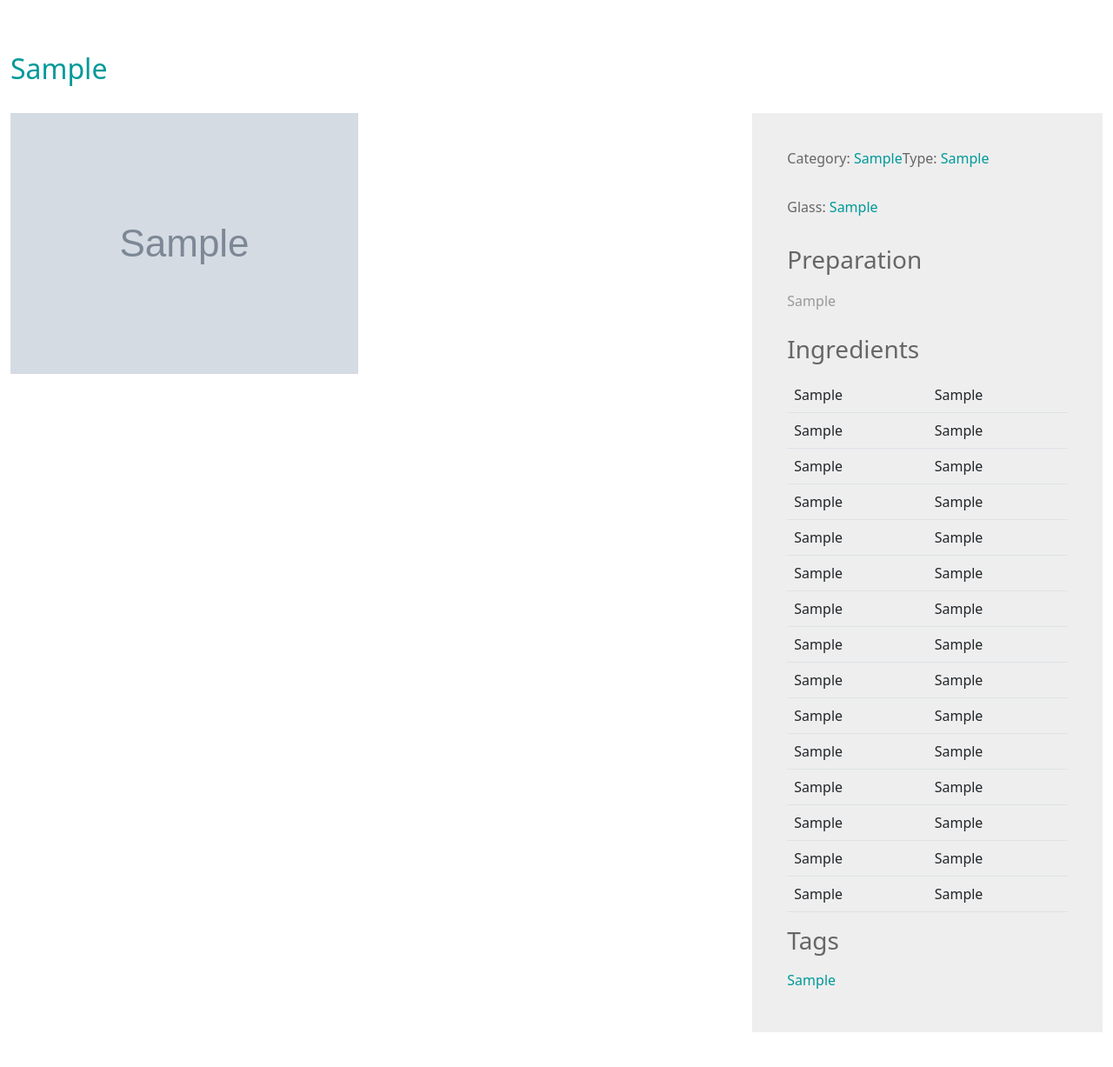
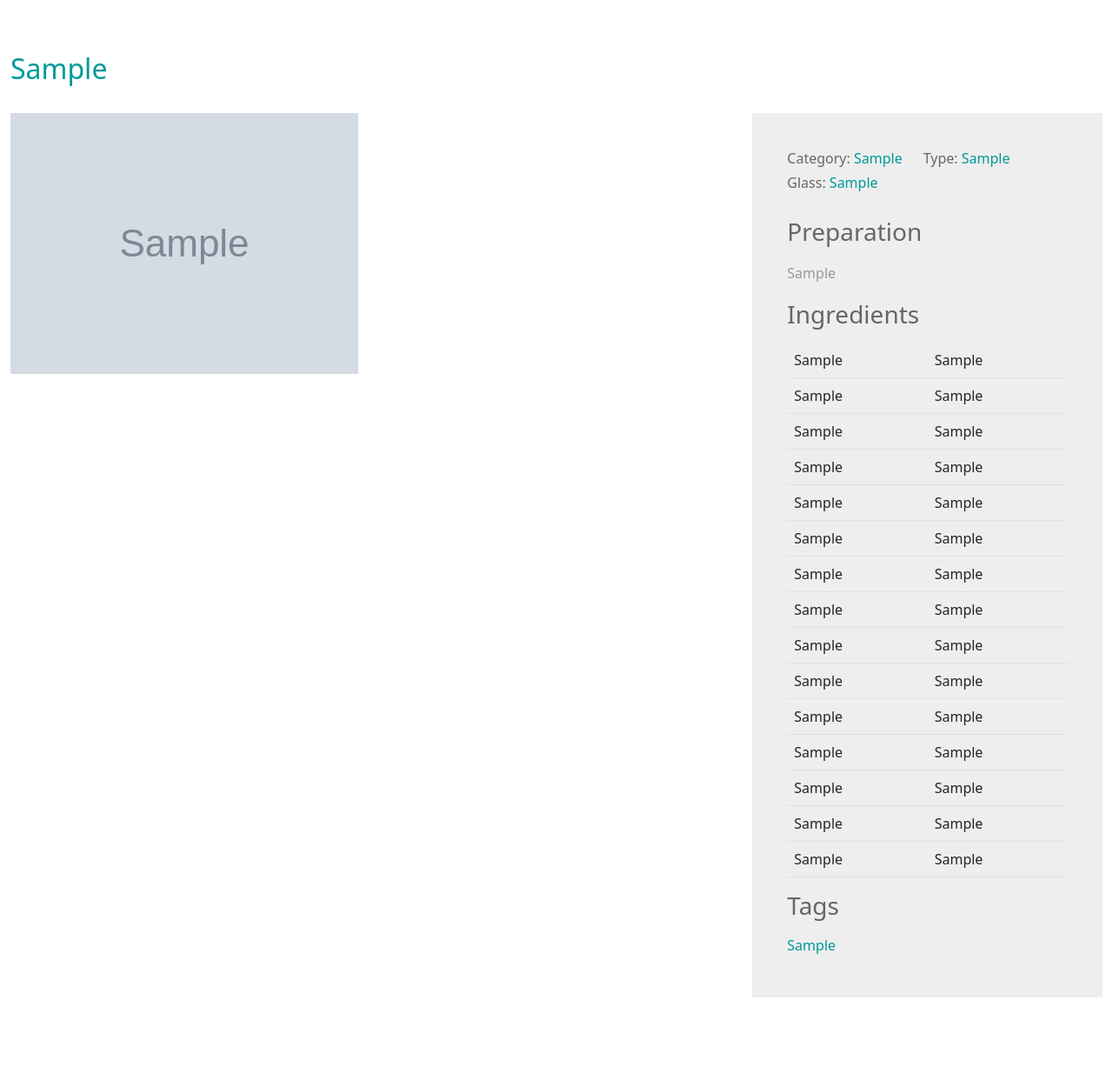
Before and after one commit to vgarcia007/TheCocktailDB-app-python-flask-docker, a Flask app: template web/templates/drink-details.html in a window 1280 px wide. Shown: the part 74-1301 px from the top of the page at 87% size. Run offline with Flask 2, Linux system fonts and the light colour scheme; the template is opened without the code that fills it: most values are stand-ins (such as "Sample title", 1, 10 or a date in 2020); grey boxes marked "Sample" are stand-in pictures; parts of the project's set-up code (start-up, migrations or seed data) failed here and were passed over.

Commit message:
fixed tags when no tags present

```diff
--- a/web/templates/drink-details.html
+++ b/web/templates/drink-details.html
@@ -13,19 +13,18 @@
 		<div class="col-xl-4 col-lg-5 col-md-6 col-sm-12">
 			<div class="tm-bg-gray tm-video-details">
 				<div class="mb-4 d-flex flex-wrap">
-					<div class="mr-4 mb-2">
-						<span class="tm-text-gray-dark">Category: </span><span class="tm-text-primary">{{ cocktail.strCategory }}</span>
+					<div class="me-4 mb-1">
+						<span class="tm-text-gray-dark">Category: </span><span class="tm-text-primary mr-3">{{ cocktail.strCategory }}</span>
 					</div>
-					<div class="mr-4 mb-2">
-						<span class="tm-text-gray-dark">Type: </span><span class="tm-text-primary">{{ cocktail.strAlcoholic }}</span>
+					<div class="me-4 mb-1">
+						<span class="tm-text-gray-dark">Type: </span><span class="tm-text-primary mr-3">{{ cocktail.strAlcoholic }}</span>
+					</div>
+					<div class="mr-4 mb-1">
+						<span class="tm-text-gray-dark">Glass: </span><span class="tm-text-primary mr-3">{{ cocktail.strGlass }}</span>
 					</div>
 				</div>
-				<div class="mb-4 d-flex flex-wrap">
-					<div class="mr-4 mb-2">
-						<span class="tm-text-gray-dark">Glass: </span><span class="tm-text-primary">{{ cocktail.strGlass }}</span>
-					</div>
-				</div>
-				<div class="mb-4">
+
+				<div class="me-4">
 					<h3 class="tm-text-gray-dark mb-3">Preparation</h3>
 					<p>{{ cocktail.strInstructions }}</p>
 				</div>
@@ -129,16 +128,17 @@
 						</tbody>
 					</table>
 				</div>
-
-
-
+				{% if cocktail.strTags != None %}
 				<div>
 					<h3 class="tm-text-gray-dark mb-3">Tags</h3>
-					{% set tags = cocktail.strTags.split(',') %}
-					{% for tag in tags %}
-						<a href="#" class="tm-text-primary mr-4 mb-2 d-inline-block">{{ tag }}</a>
-					{% endfor %}
+
+						{% set tags = cocktail.strTags.split(',') %}
+						{% for tag in tags %}
+							<a href="#" class="tm-text-primary mr-4 mb-2 d-inline-block">{{ tag }}</a>
+						{% endfor %}
+
 				</div>
+				{% endif %}
 			</div>
 		</div>
 	</div>
```
